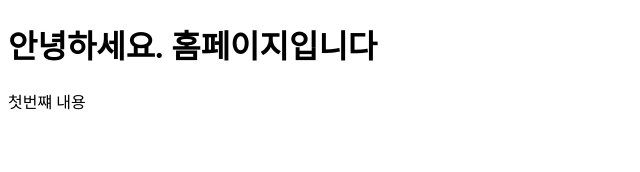
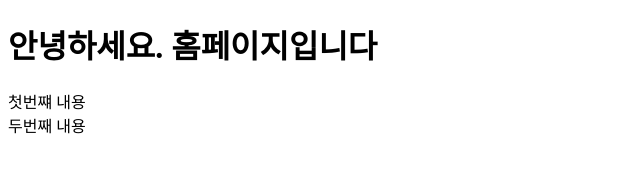
Before and after one commit to Kdw00y2/page-test, a plain HTML site: page index.html in a window 1280 px wide. Shown: the whole page, without its empty margins (0-640 px from the left). Drawn offline with Linux system fonts and the light colour scheme.

Commit message:
두 번째 내용

```diff
--- a/index.html
+++ b/index.html
@@ -10,5 +10,6 @@
 <body>
     <h1>안녕하세요. 홈페이지입니다</h1>
     <div>첫번쨰 내용</div>
+    <div>두번째 내용</div>
 </body>
 </html>
```
